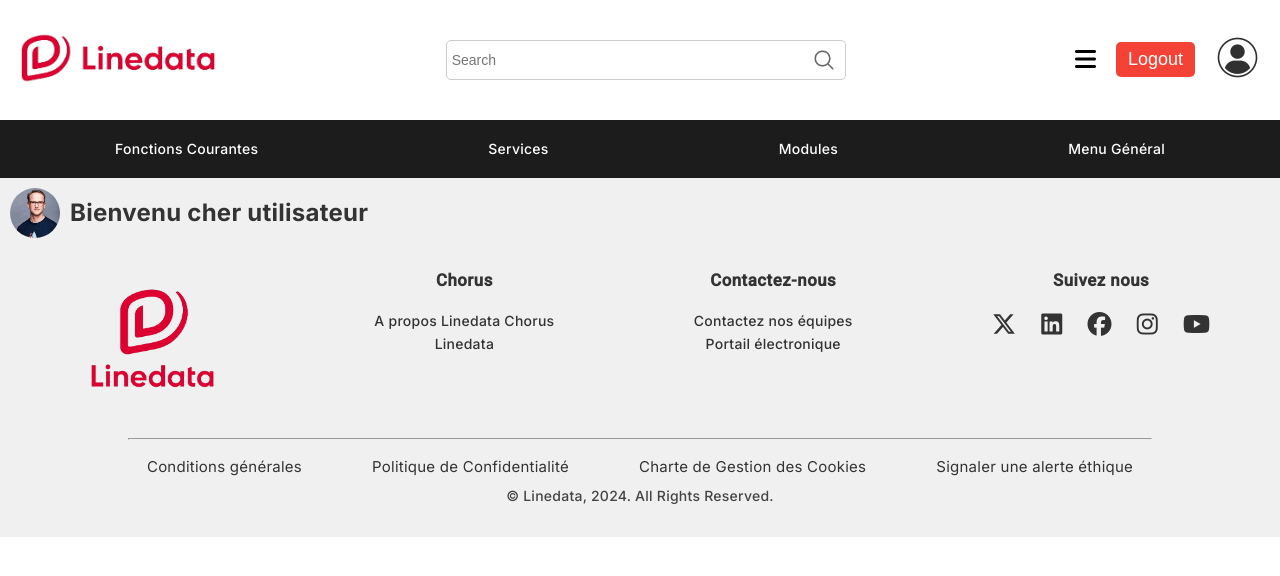
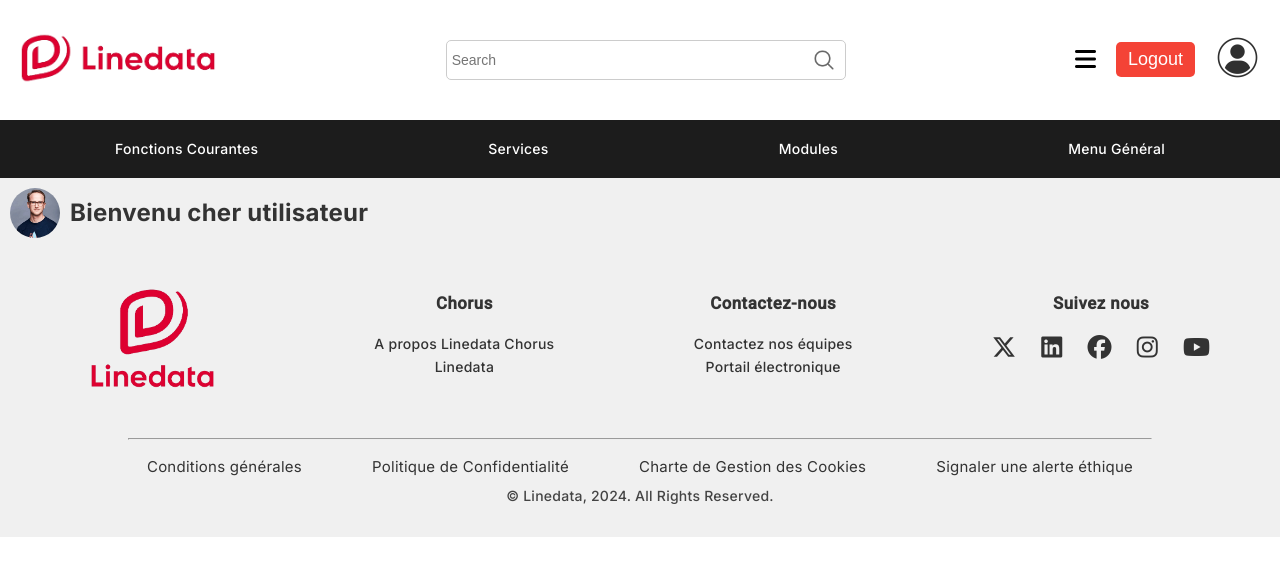
Before and after one commit to aladin-2000/Front-Pfe, an Angular app: page / in a window 1280 px wide. Shown: the top 576 px of the page. Built offline with nearby package versions, Linux system fonts and the light colour scheme.

Commit message:
temp commit: Save work before merging branches

```diff
--- a/src/app/footer/footer.component.css
+++ b/src/app/footer/footer.component.css
@@ -6,6 +6,9 @@
   text-align: center;
 }
 
+.footer-section.non-logo{
+  margin-top: 23px;
+}
 .footer-container {
   display: flex;
   justify-content: space-around;
--- a/src/app/footer/footer.component.html
+++ b/src/app/footer/footer.component.html
@@ -3,21 +3,21 @@
     <div class="footer-section logo-section">
       <img src="../../assets/Images/Linedata_Logo-removebg-preview.png"  alt="Linedata Logo" class="my-image">
     </div>
-    <div class="footer-section">
+    <div class="footer-section non-logo">
       <h4>Chorus</h4>
       <ul>
         <li><a href="https://fr.linedata.com/linedata-chorus">A propos Linedata Chorus</a></li>
         <li><a href="https://fr.linedata.com/">Linedata</a></li>
       </ul>
     </div>
-    <div class="footer-section">
+    <div class="footer-section non-logo">
       <h4>Contactez-nous</h4>
       <ul>
         <li><a href="https://fr.linedata.com/contact">Contactez nos équipes</a></li>
         <li><a href="https://my.linedata.com/?lang=en_US">Portail électronique</a></li>
       </ul>
     </div>
-    <div class="footer-section social-section">
+    <div class="footer-section social-section non-logo">
       <h4>Suivez nous</h4>
       <ul class="social-icons">
         <li><a href="https://twitter.com/linedata"><i class="fa-brands fa-x-twitter"></i></a></li>
```
